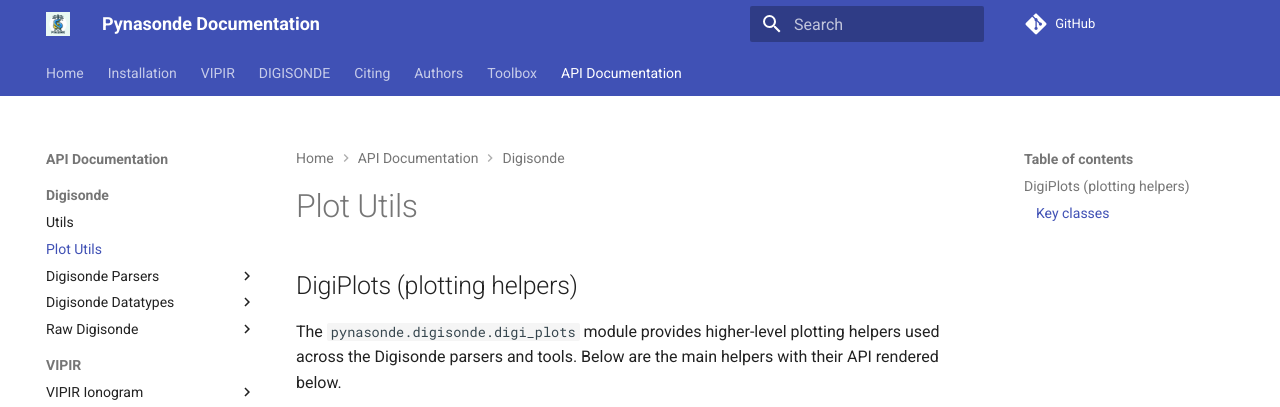
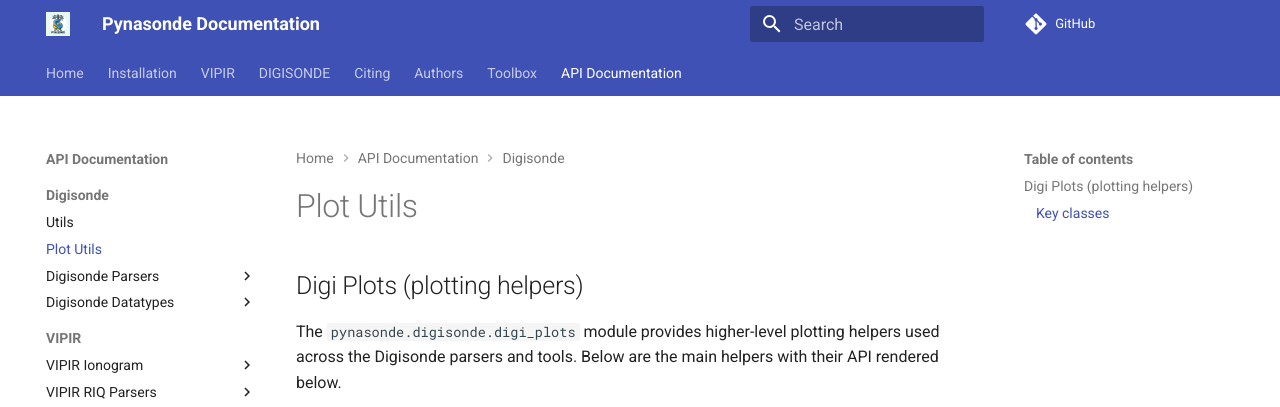
Before and after one commit to shibaji7/pynasonde, an MkDocs documentation site: the page built from docs/dev/digisonde/digi_plots.md, in a window 1280 px wide and 1106 px high, cut to the strip 0-407 px from the top of the window. Built offline with MkDocs 1.6.1 and Material for MkDocs 9.7.7, drawn with Linux system fonts in a browser that asks for light colours; comment, search, counter and statistics services are not loaded.

Commit message:
Updated docs

```diff
--- a/docs/dev/digisonde/digi_plots.md
+++ b/docs/dev/digisonde/digi_plots.md
@@ -1,4 +1,4 @@
-## DigiPlots (plotting helpers)
+## Digi Plots (plotting helpers)
 
 The `pynasonde.digisonde.digi_plots` module provides higher-level
 plotting helpers used across the Digisonde parsers and tools. Below are
--- a/mkdocs.yml
+++ b/mkdocs.yml
@@ -93,10 +93,10 @@ nav:
                                 # - MMM: dev/digisonde/datatypes/mmmdatatypes.md
                                 - DFT: dev/digisonde/datatypes/dftdatatypes.md
                                 - RSF: dev/digisonde/datatypes/rsfdatatypes.md
-                        - Raw Digisonde:
-                                - Parser: dev/digisonde/raw/parse.md
-                                - IQ: dev/digisonde/raw/iqstream_afrl.md
-                                - Plot Utils: dev/digisonde/raw/raw_plots.md
+                        # - Raw Digisonde:
+                        #         - Parser: dev/digisonde/raw/parse.md
+                        #         - IQ: dev/digisonde/raw/iqstream_afrl.md
+                        #         - Plot Utils: dev/digisonde/raw/raw_plots.md
                 - VIPIR:
                         - VIPIR Ionogram:
                             - Utils: dev/vipir/ngi/scale.md
```
